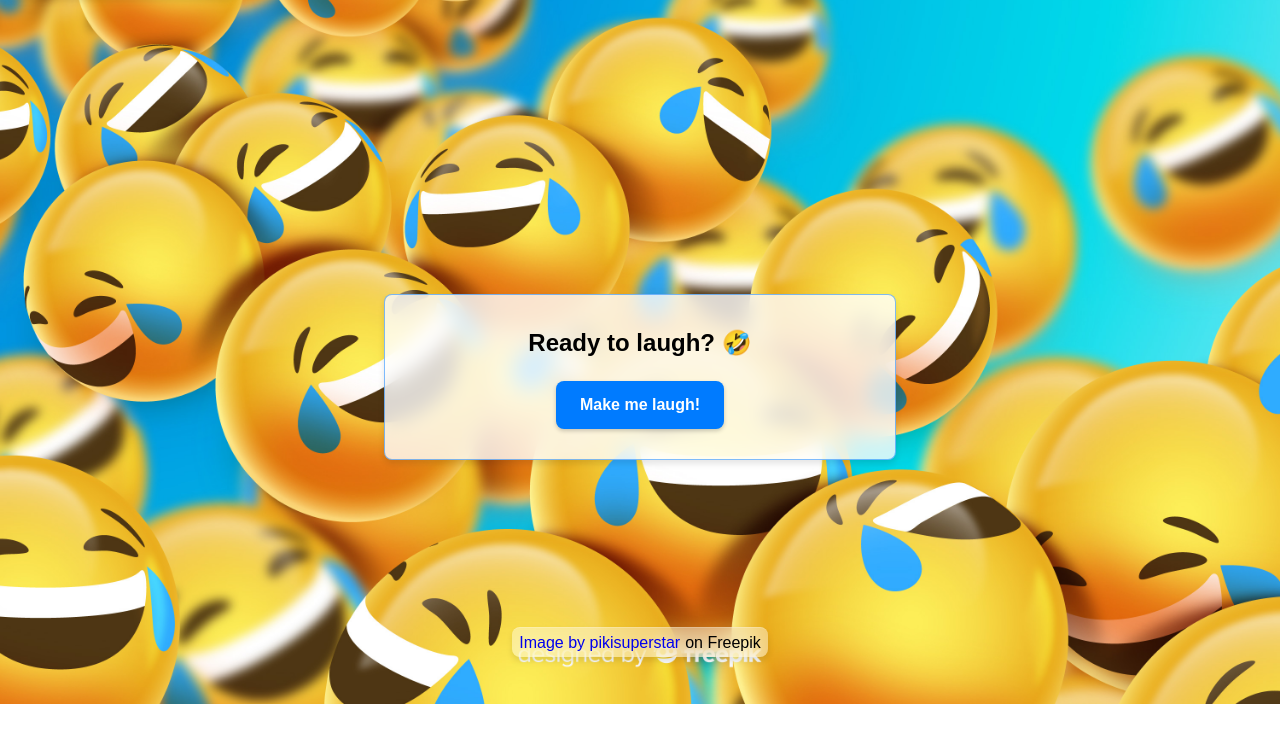
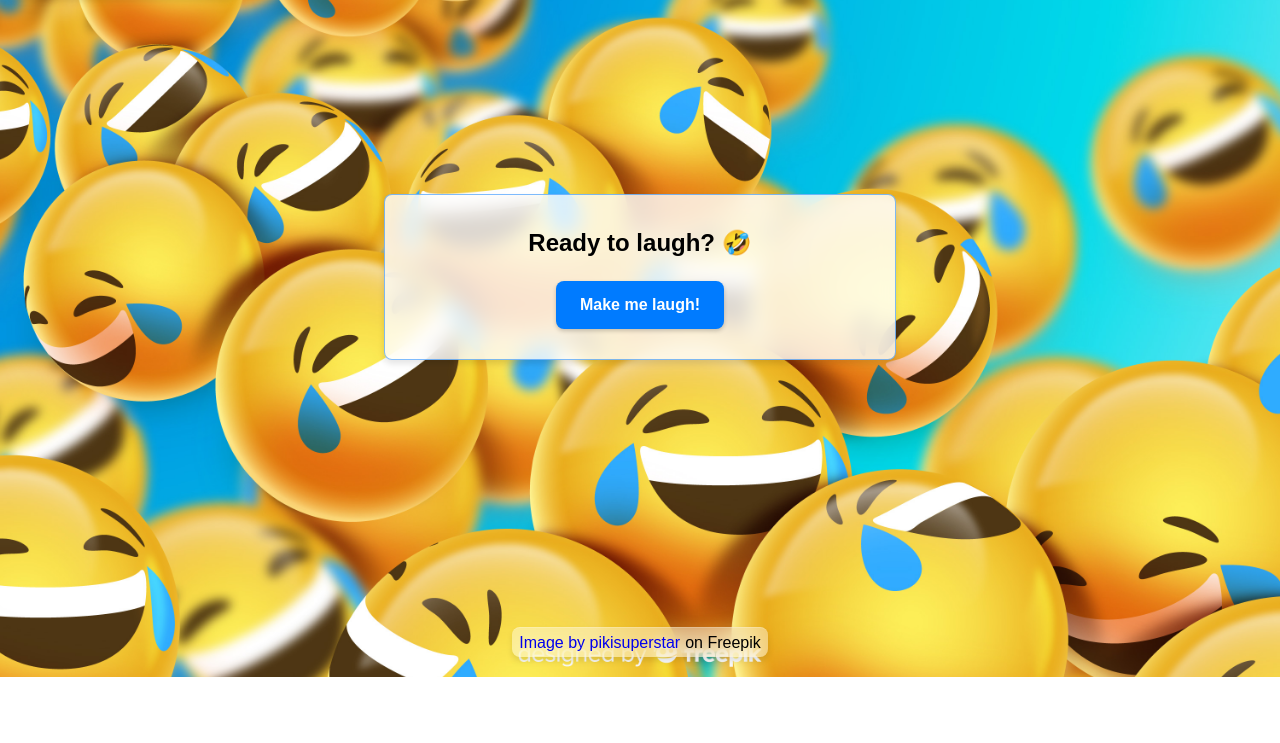
Before and after one commit to 0xNordian/sprint-5.1, a website built with Vite: page index.html in a window 1280 px wide. Shown: the part 123-866 px from the top of the page. After the commit the page ends 800 px from the top, so only its background shows below. Built offline with nearby package versions, Linux system fonts and the light colour scheme; no server answers.

Commit message:
background and jokebox fixxed

```diff
--- a/src/main.ts
+++ b/src/main.ts
@@ -12,28 +12,26 @@ const feelsLike = document.querySelector('.temp-feels-like') as HTMLDivElement;
 const humidity = document.querySelector('.humidity') as HTMLDivElement;
 const airSpeed = document.querySelector('.air-speed') as HTMLDivElement;
 
-
 let isJokeRating = false;
 let isJoke = false;
 let btnStatus: -1 | 0 | 1;
 let currentJoke: string;
 btnStatus = -1;
-//console.log("btnStatus: ", btnStatus)
 
 async function randomJoke(){
     const randNumb = Math.floor(Math.random() * 2) + 1;
-    console.log("randNumb: ", randNumb);
+    //console.log("randNumb: ", randNumb);
     if(randNumb === 1){
         fetchPosts();
         const data = await fetchPosts();
         currentJoke = data.joke;
-        console.log("fetchPosts: ", currentJoke)
+        //console.log("fetchPosts: ", currentJoke)
         return currentJoke;
     } else if (randNumb === 2){
         fetchPosts2();
         const data2 = await fetchPosts2();
         currentJoke = data2.value;
-        console.log("fetchPosts2: ", currentJoke)
+        //console.log("fetchPosts2: ", currentJoke)
         return currentJoke;
     }
 }
@@ -53,8 +51,6 @@ jokeBtn.addEventListener('click', async () => {
         const currentJoke = await randomJoke();
         const jokeDiv = document.querySelector('.typewrite');
         jokeDiv!.innerHTML = currentJoke;
-
-        // Pass the joke text to the report function
         if (btnStatus === 1) {
             setReport();
         }
@@ -96,7 +92,7 @@ async function getIPAddress(): Promise<string | undefined> {
       return ipAddress;
     } catch (error) {
       console.error('Error:', error);
-      return undefined; // Explicitly return undefined in the catch block
+      return undefined;
     }
   }
 
@@ -127,7 +123,6 @@ let weatherData: WeatherData | undefined;
 
 async function fetchWeather(lat: number, long: number) {
     const url = `https://api.openweathermap.org/data/2.5/weather?lat=${lat}&lon=${long}&appid=15b6a234495ce855e125003b9b61dfdf&units=metric`;
-
     return fetch(url, {
         method: 'GET',
     })
--- a/src/style.css
+++ b/src/style.css
@@ -5,6 +5,8 @@
 *::before,
 *::after {
     box-sizing: border-box;
+    margin: 0;
+    padding: 0;
 }
 
 /* Remove margin and padding for all elements */
@@ -88,6 +90,7 @@ img {
 body {
     width: 100vw;
     height: 100vh;
+    overflow: hidden;
     background-image: url('../public/3028327.jpg');
     background-size: cover;
     background-position: center;
@@ -101,6 +104,11 @@ body {
     flex-direction: column;
     justify-content: center;
     align-items: center;
+
+    position: fixed;
+    top: 50%;
+    left: 50%;
+    transform: translate(-50%, -50%);
 }
 
 .acudit-title{
```
